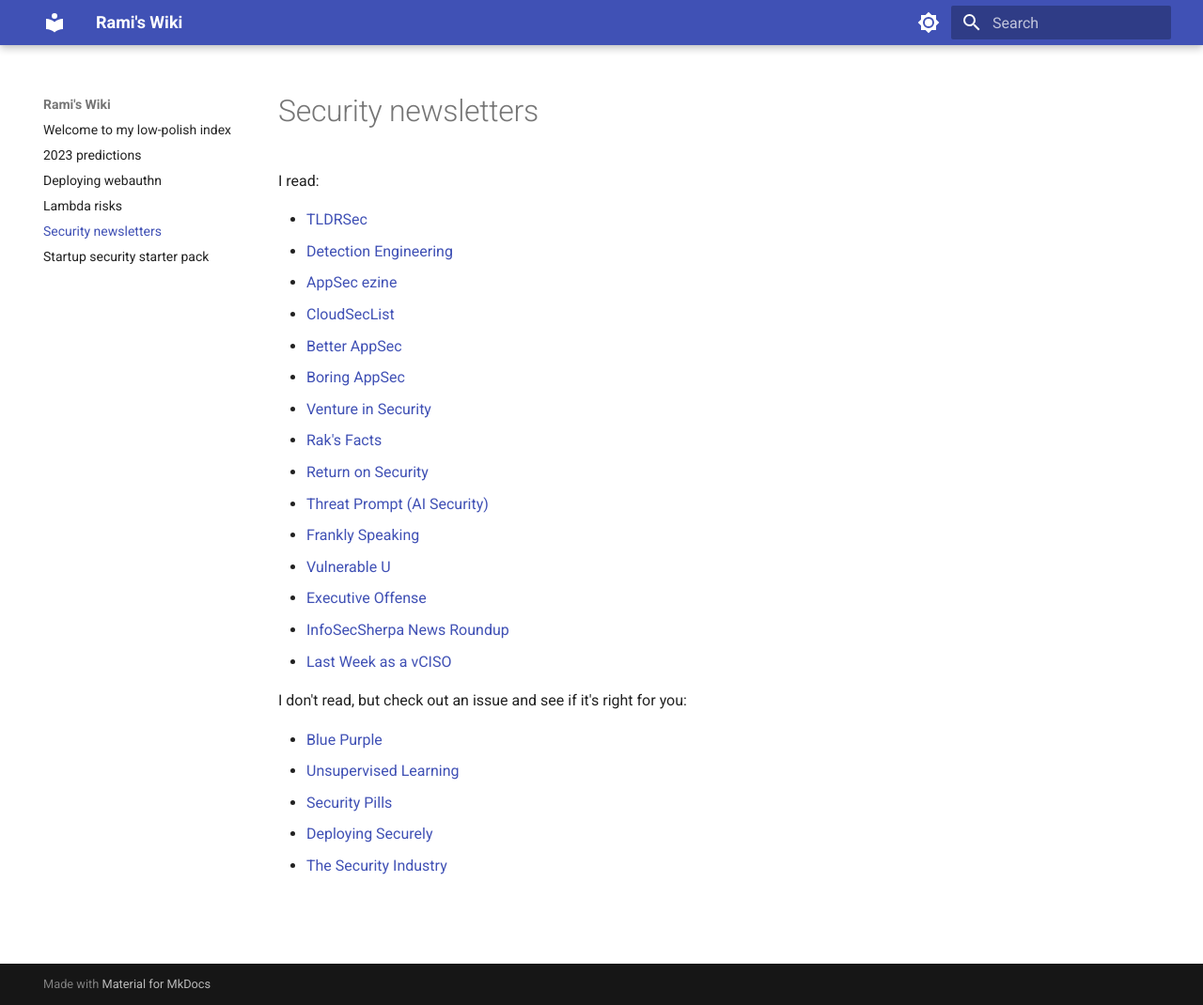
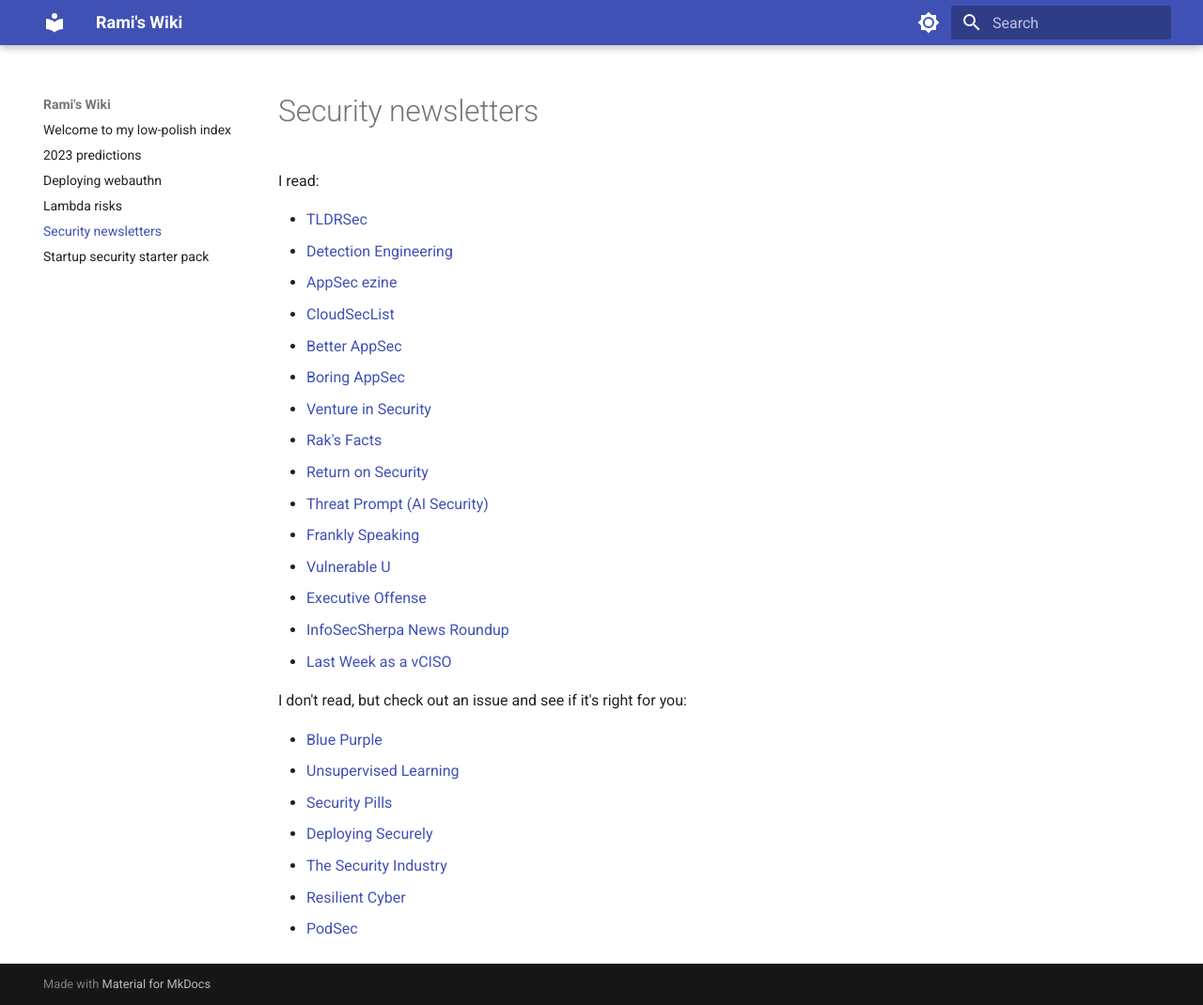
Before and after one commit to ramimac/wiki, an MkDocs documentation site: the page built from docs/security-newsletters.md, in a window 1280 px wide and 1070 px high. Shown: the whole window at 94% size. Built offline with MkDocs 1.6.1 and Material for MkDocs 9.7.7, drawn with Linux system fonts in a browser that asks for light colours.

Commit message:
Fixes #10: add newsletters

```diff
--- a/docs/security-newsletters.md
+++ b/docs/security-newsletters.md
@@ -23,3 +23,5 @@
 * [Security Pills](https://securitypills.news/)
 * [Deploying Securely](https://www.blog.deploy-securely.com/)
 * [The Security Industry](https://stiennon.substack.com/)
+* [Resilient Cyber](https://resilientcyber.substack.com)
+* [PodSec](https://pod-sec.com)
```
